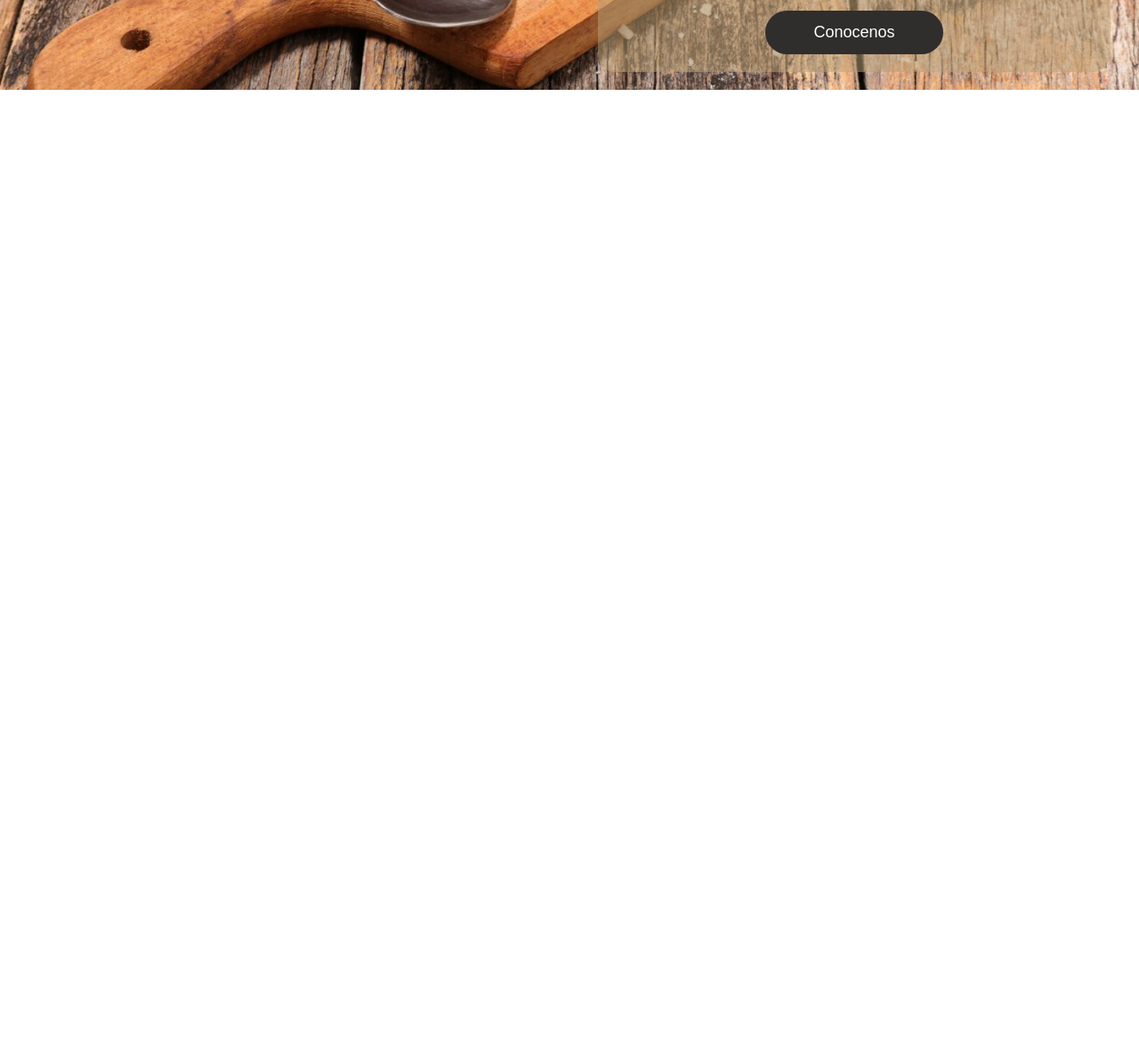
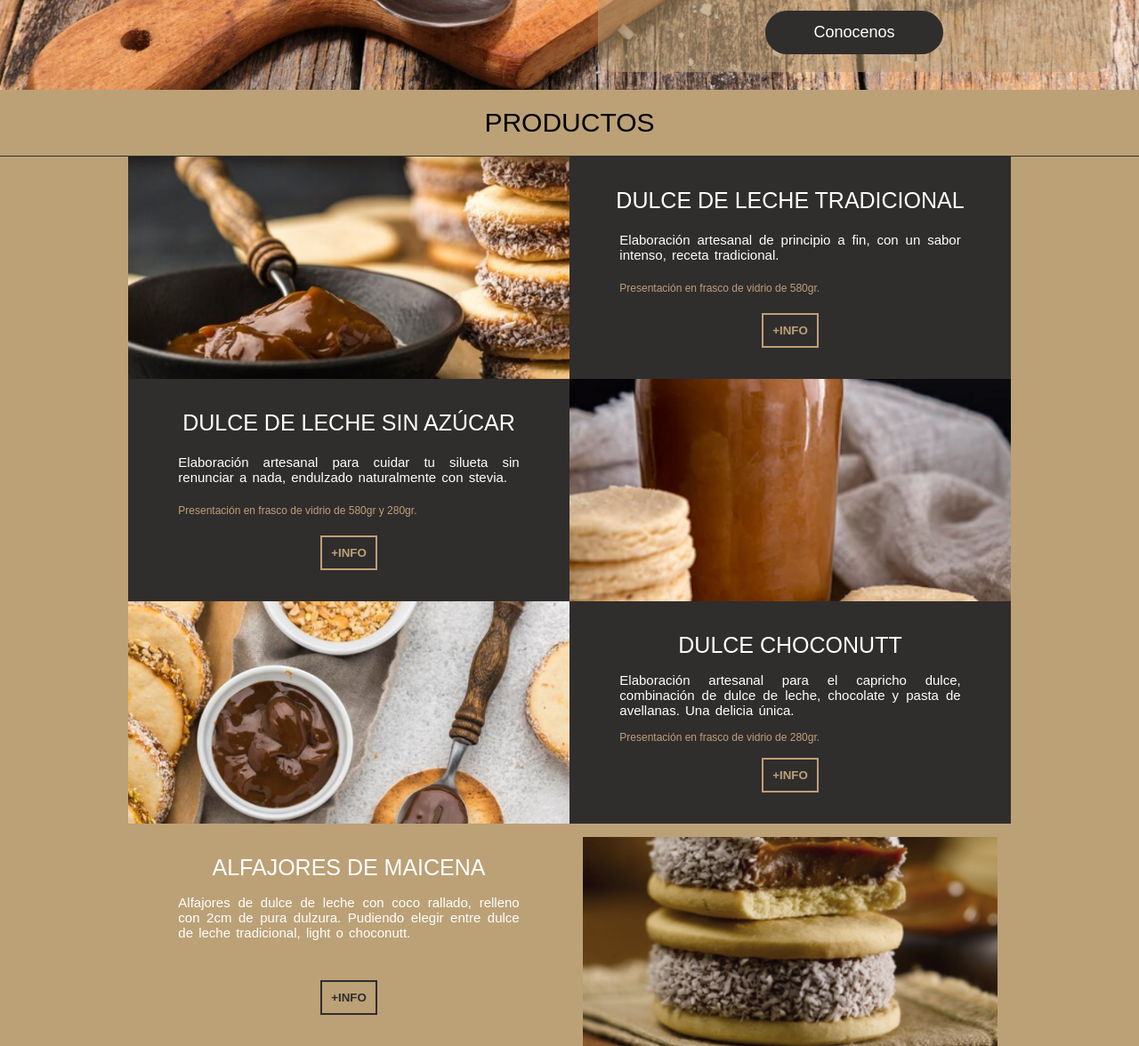
Before and after one commit to hymsoft/humaya, a plain HTML site: page index.html in a window 1280 px wide. Shown: the part 699-1875 px from the top of the page at 89% size. Before the commit the page ends 800 px from the top, so only its background shows below. Drawn offline with nearby package versions, Linux system fonts and the light colour scheme.

Commit message:
Agregado la seccion articulos mobile/desktop. Modificado algunos estilos generales. Reparacion accion de los botones del menu que no funcionaban.

```diff
--- a/css/main.css
+++ b/css/main.css
@@ -1,7 +1,7 @@
 /* Mobile First */
 .main-container {
-  width: 100%; /* O el ancho que desees */
-  height: 100vh; /* O la altura que desees */
+  width: 100%;
+  height: 100vh;
   background-image: url("./../img/imagenCentral.jpg");
   background-size: cover;
   background-position: center;
--- a/css/menu.css
+++ b/css/menu.css
@@ -13,7 +13,7 @@
   display: flex;
   justify-content: space-between;
   align-items: center;
-  max-width: 992px;
+  max-width: var(--max-width);
   margin: 0 auto;
 }
 
--- /dev/null
+++ b/css/products.css
@@ -0,0 +1,137 @@
+/* Mobile */
+#products {
+  background-color: var(--color-light);
+}
+
+.product-container {
+  width: 100%;
+  height: 35rem;
+  display: flex;
+  flex-direction: column;
+}
+
+.product-img {
+  height: 40%;
+  background-size: cover;
+  background-position: center;
+  background-repeat: no-repeat;
+}
+
+.product-info {
+  height: 60%;
+  color: var(--color-white);
+  padding: 2rem;
+  display: flex;
+  flex-direction: column;
+  justify-content: space-between;
+}
+
+.product-title {
+  font-size: 1.9rem;
+  font-weight: 300;
+  text-align: center;
+}
+
+.product-description {
+  font-size: 1.5rem;
+  text-align: justify;
+  width: 90%;
+  margin: 0 auto;
+  word-spacing: 2px;
+}
+
+.product-presentation {
+  font-size: 1.2rem;
+  color: var(--color-light);
+  width: 90%;
+  margin: 0 auto;
+}
+
+.product-btn {
+  background-color: transparent;
+  padding: 1rem;
+  margin: 0 auto;
+  display: block;
+  font-weight: bold;
+  cursor: pointer;
+}
+
+.product-btn-light {
+  border: 2px solid var(--color-light);
+  color: var(--color-light);
+}
+
+.product-btn-dark {
+  border: 2px solid var(--color-dark);
+  color: var(--color-dark);
+}
+
+.product-btn-light:hover {
+  background-color: var(--color-light);
+  border: 2px solid var(--color-black);
+  color: var(--color-black);
+  transition: background-color 0.3s;
+}
+
+.product-btn-dark:hover {
+  background-color: var(--color-dark);
+  border: 2px solid var(--color-white);
+  color: var(--color-white);
+  transition: background-color 0.3s;
+}
+
+.img1 {
+  background-image: url("./../img/Producto1.png");
+}
+
+.img2 {
+  background-image: url("./../img/Producto2b.png");
+  background-position: top;
+}
+
+.img3 {
+  background-image: url("./../img/Producto3.png");
+}
+
+.featured {
+  background-image: url("./../img/Producto4a.png");
+}
+
+.product-bg-dark {
+  background-color: var(--color-dark);
+}
+
+.product-container .featured {
+  border: 15px solid var(--color-light);
+  border-bottom: none;
+}
+
+/* Desktop */
+@media (min-width: 769px) {
+  .product-container {
+    height: 25rem;
+    max-width: var(--max-width);
+    flex-direction: row;
+    margin: 0 auto;
+  }
+
+  .product-title {
+    font-size: 2.5rem;
+  }
+
+  .product-img {
+    width: 50%;
+    height: 100%;
+  }
+
+  .product-info {
+    width: 50%;
+    height: 100%;
+    padding: 3.5rem;
+  }
+
+  /* Selecciono los elementos impares con la clase product-container */
+  .product-container:nth-child(odd) {
+    flex-direction: row-reverse;
+  }
+}
--- a/css/style.css
+++ b/css/style.css
@@ -1,4 +1,5 @@
 :root {
+  --max-width: 992px;
   /* --header-background-color: #0769e9; */
   --header-background-color: var(--color-dark-transparent-50);
   /* --header-background-color: linear-gradient(rgba(7, 105, 233, 1), transparent); */
@@ -31,6 +32,7 @@
 
 html {
   font-size: 62.5%;
+  scroll-behavior: smooth;
 }
 
 body {
@@ -41,3 +43,16 @@ a {
   color: inherit;
   text-decoration: none;
 }
+
+.upper {
+  text-transform: uppercase;
+}
+
+.section-title-light {
+  font-size: 3rem;
+  background-color: var(--color-light);
+  padding: 2rem 0;
+  text-align: center;
+  color: var(--color-black);
+  border-bottom: 1px solid var(--color-dark);
+}
--- a/index.html
+++ b/index.html
@@ -13,6 +13,7 @@
     <link rel="stylesheet" href="./css/style.css" />
     <link rel="stylesheet" href="./css/menu.css" />
     <link rel="stylesheet" href="./css/main.css" />
+    <link rel="stylesheet" href="./css/products.css" />
     <!-- Scripts -->
     <script defer src="./js/menu.js"></script>
   </head>
@@ -32,7 +33,7 @@
         <ul class="nav-menu">
           <li class="nav-item"><a href="#" class="nav-link link">Home</a></li>
           <li class="nav-item">
-            <a href="#" class="nav-link link">Productos</a>
+            <a href="#products" class="nav-link link">Productos</a>
           </li>
           <li class="nav-item">
             <a href="#" class="nav-link link">Locales</a>
@@ -59,5 +60,77 @@
         </div>
       </div>
     </main>
+    <section id="products">
+      <!-- Producto 1 -->
+      <div class="section-title-light upper">Productos</div>
+      <article class="product-container product-bg-dark">
+        <div class="product-img img1"></div>
+        <div class="product-info">
+          <h2 class="product-title upper">Dulce de leche tradicional</h2>
+          <p class="product-description">
+            Elaboración artesanal de principio a fin, con un sabor intenso,
+            receta tradicional.
+          </p>
+          <p class="product-presentation">
+            Presentación en frasco de vidrio de 580gr.
+          </p>
+          <button type="button" class="product-btn product-btn-light">
+            +INFO
+          </button>
+        </div>
+      </article>
+      <!-- producto 2 -->
+      <article class="product-container product-bg-dark">
+        <div class="product-img img2"></div>
+        <div class="product-info">
+          <h2 class="product-title upper">Dulce de leche sin azúcar</h2>
+          <p class="product-description">
+            Elaboración artesanal para cuidar tu silueta sin renunciar a nada,
+            endulzado naturalmente con stevia.
+          </p>
+          <p class="product-presentation">
+            Presentación en frasco de vidrio de 580gr y 280gr.
+          </p>
+          <button type="button" class="product-btn product-btn-light">
+            +INFO
+          </button>
+        </div>
+      </article>
+      <!-- producto 3 -->
+      <article class="product-container product-bg-dark">
+        <div class="product-img img3"></div>
+        <div class="product-info">
+          <h2 class="product-title upper">Dulce choconutt</h2>
+          <p class="product-description">
+            Elaboración artesanal para el capricho dulce, combinación de dulce
+            de leche, chocolate y pasta de avellanas. Una delicia única.
+          </p>
+          <p class="product-presentation">
+            Presentación en frasco de vidrio de 280gr.
+          </p>
+          <button type="button" class="product-btn product-btn-light">
+            +INFO
+          </button>
+        </div>
+      </article>
+      <!-- Producto destacado fondo claro imagen derecha -->
+      <article class="product-container">
+        <div class="product-img featured"></div>
+        <div class="product-info">
+          <h2 class="product-title upper">Alfajores de maicena</h2>
+          <p class="product-description">
+            Alfajores de dulce de leche con coco rallado, relleno con 2cm de
+            pura dulzura. Pudiendo elegir entre dulce de leche tradicional,
+            light o choconutt.
+          </p>
+          <p class="product-presentation">
+            Presentación en caja de 6 y 12 alfajores.
+          </p>
+          <button type="button" class="product-btn product-btn-dark">
+            +INFO
+          </button>
+        </div>
+      </article>
+    </section>
   </body>
 </html>
--- a/js/menu.js
+++ b/js/menu.js
@@ -18,7 +18,7 @@ navToggle.addEventListener('click', () => {
  * @param {Event} event - Objeto de evento
  */
 navMenu.addEventListener('click', function (event) {
-    event.preventDefault();
+    // event.preventDefault();
 
     if (event.target.classList.contains('nav-link')) {
         const navLinks = this.querySelectorAll('.nav-link');
```
Also changed, not shown: img/Producto2b.png (added), img/Producto4a.png (added).
